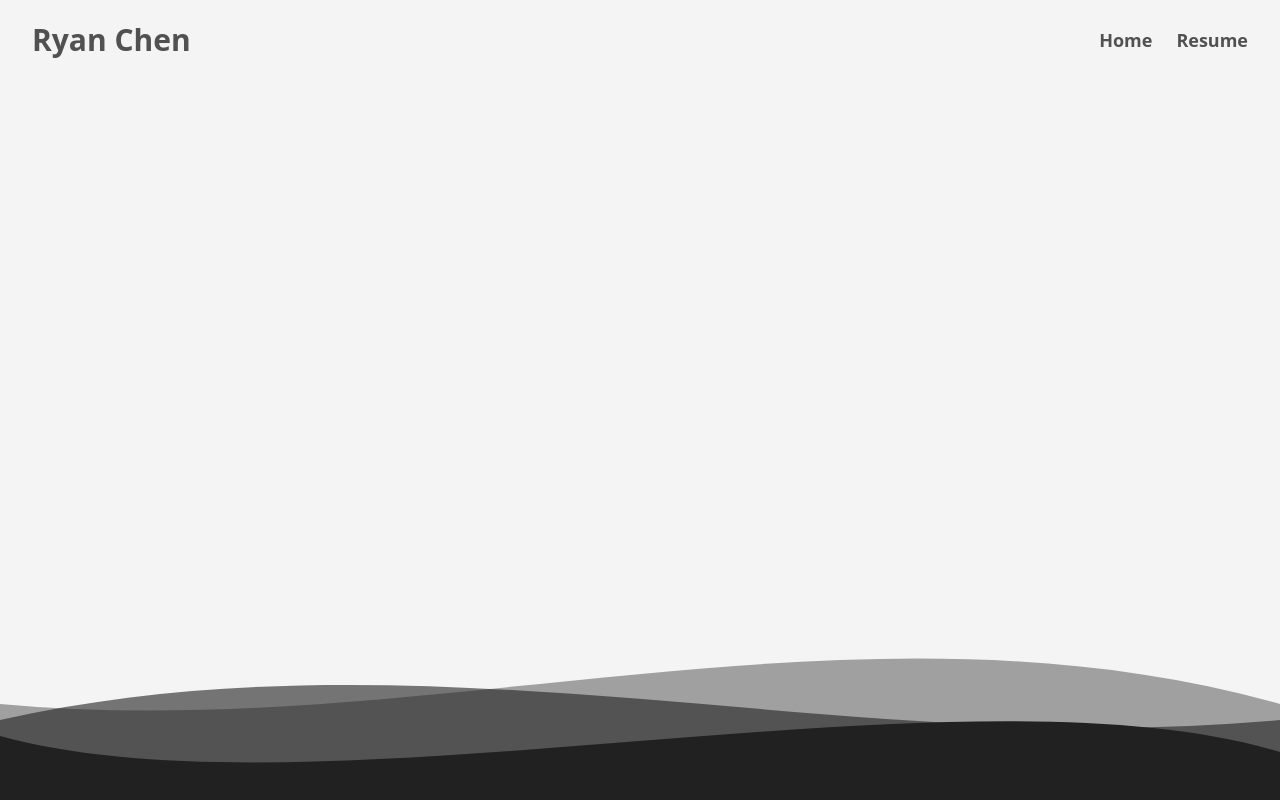
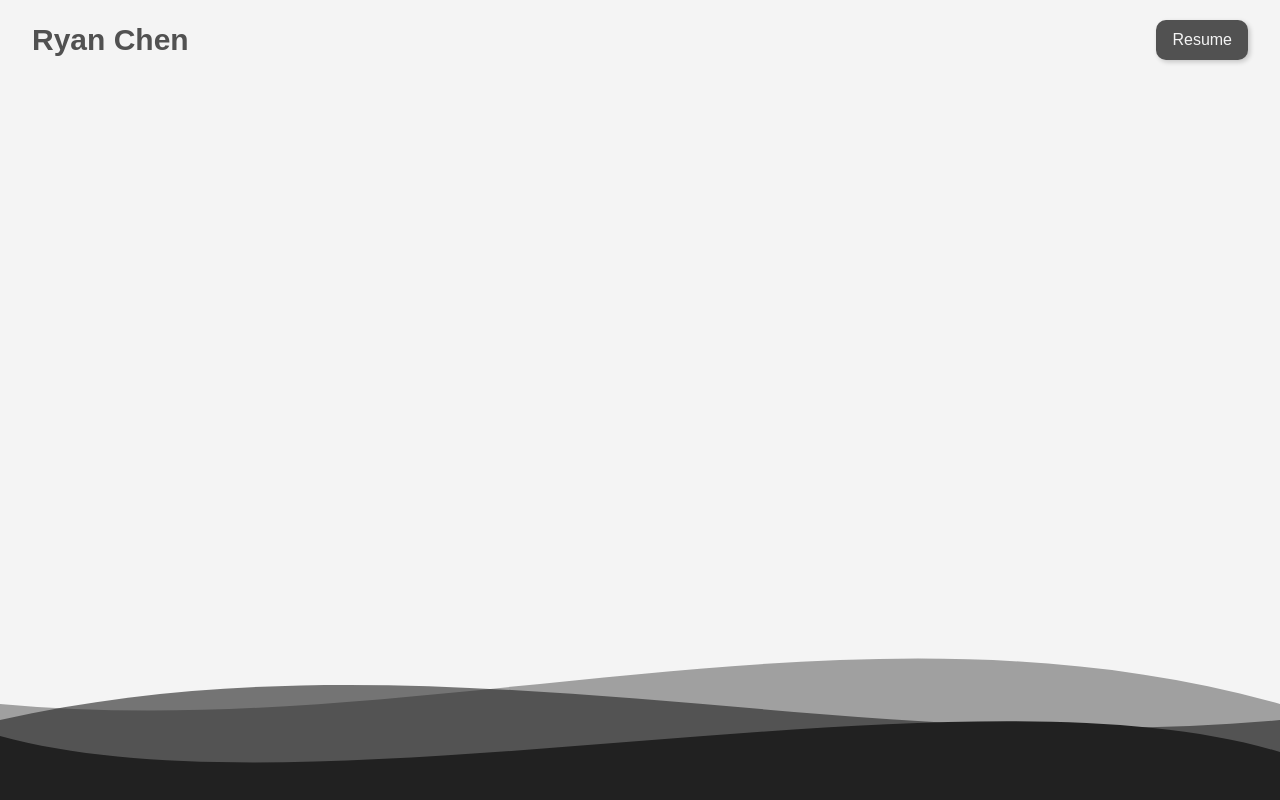
Before and after one commit to ryanyychen/portfolio, a Next.js app: page /resume in a window 1280 px wide. Built offline with nearby package versions, Linux system fonts and the light colour scheme; a web font is replaced by a local one.

Commit message:
Update Navbar.tsx

```diff
--- a/src/app/components/Navbar.tsx
+++ b/src/app/components/Navbar.tsx
@@ -5,22 +5,21 @@ import Link from "next/link";
 import { usePathname } from "next/navigation";
 
 const navLinks = [
-    { href: "/", label: "Home", id: "home"},
     { href: "/resume", label: "Resume", id: "resume" },
 ];
 
 const Navbar: React.FC = () => {
     const pathname = usePathname();
+    let resumeActive = pathname === "/resume";
 
     return (
         <nav className="flex items-center justify-between px-8 py-2 bg-primary text-secondary h-[10vh] w-full">
-            <p className="text-3xl font-bold font-nasalization justify-start">Ryan Chen</p>
+            <p className="text-3xl font-bold font-audiowide justify-start">Ryan Chen</p>
             <ul className="flex gap-6 list-none m-0 p-0">
-                {navLinks.map(link => (
-                    <Link key={link.id} href={link.href} className={`group relative text-lg font-bold inline-block transition-all duration-200 hover:scale-[1.2] ${pathname === link.href ? "animated-underline" : ""}`}>
-                        {link.label}
-                    </Link>
-                ))}
+                {resumeActive
+                    ? <Link href="/"><button className="homebutton">Home</button></Link>
+                    : <Link href="/resume"><button className="homebutton">Resume</button></Link>
+                }
             </ul>
         </nav>
     )
```
